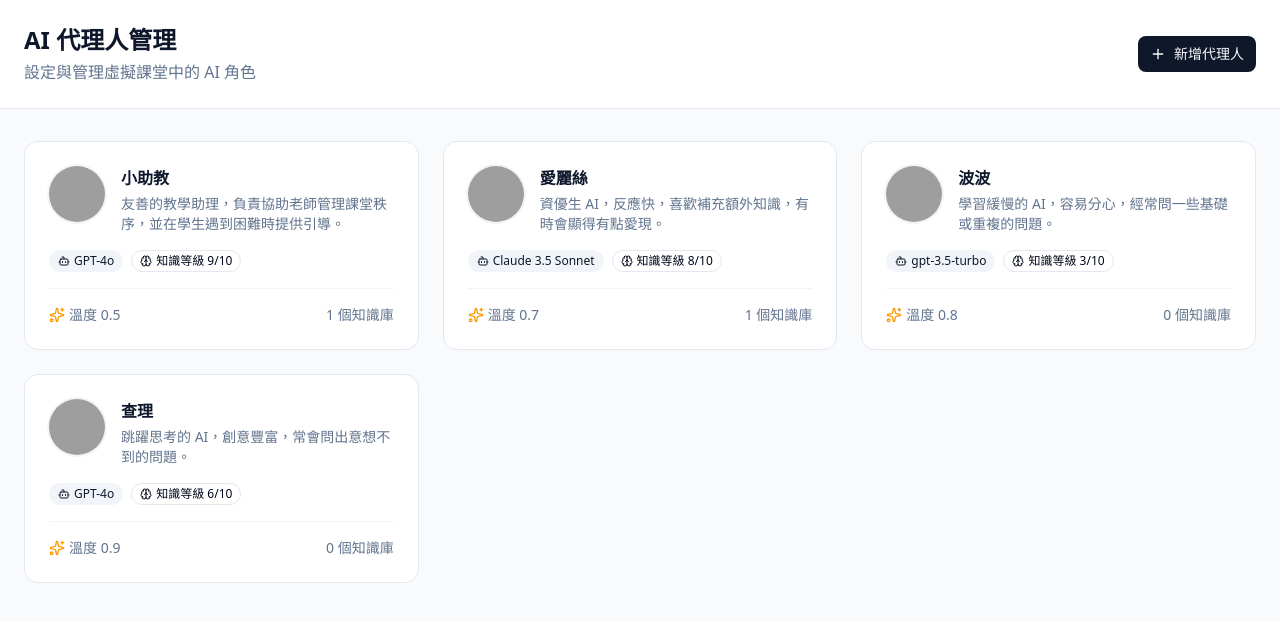
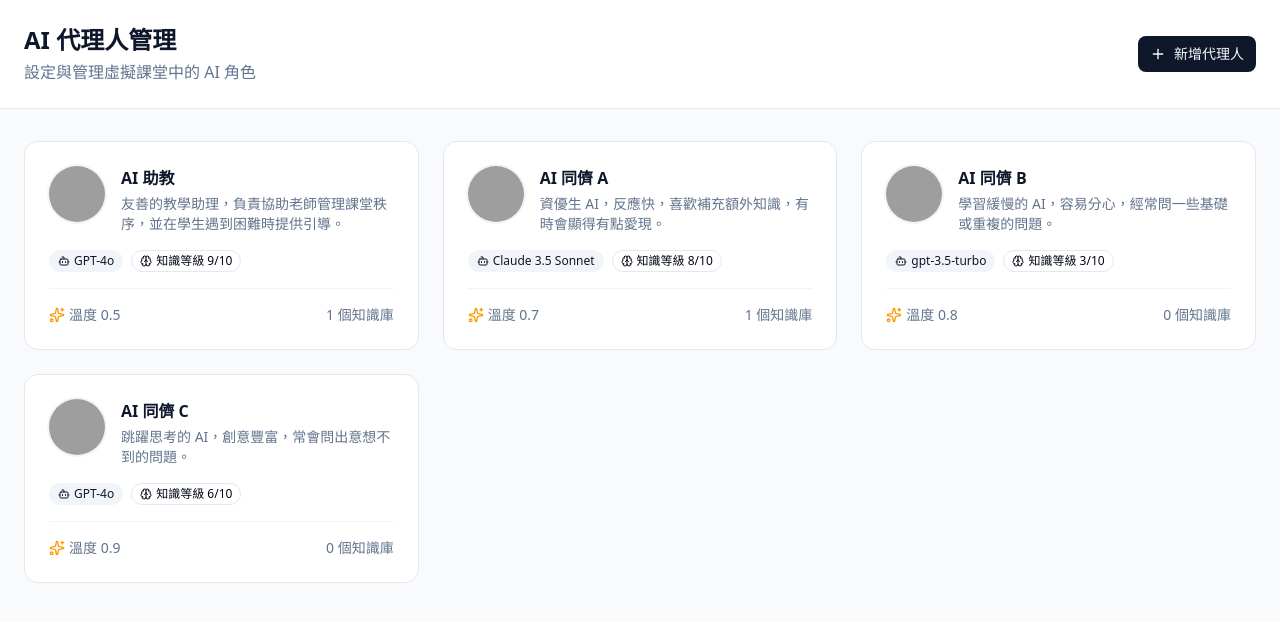
Before and after one commit to Yi0121/TeamTutor, a Next.js app: page /agents in a window 1280 px wide. Shown: the top 622 px of the page. Built offline with nearby package versions, Linux system fonts and the light colour scheme; grey boxes are pictures that could not be loaded.

Commit message:
refactor: rename AI agents to Chinese (AI 助教, AI 同儕 A/B/C)

```diff
--- a/mock_data.json
+++ b/mock_data.json
@@ -7,15 +7,15 @@
         "participants": [
             {
                 "id": "teacher-001",
-                "name": "王老師",
+                "name": "老師",
                 "avatar": "",
                 "role": "teacher",
                 "status": "active",
                 "isAI": false
             },
             {
-                "id": "agent-tutor",
-                "name": "小助教 (AI)",
+                "id": "ai-assistant",
+                "name": "AI 助教",
                 "avatar": "",
                 "role": "assistant",
                 "status": "active",
@@ -23,31 +23,31 @@
             },
             {
                 "id": "user-001",
-                "name": "王小明",
+                "name": "學生",
                 "avatar": "",
                 "role": "student",
                 "status": "idle",
                 "isAI": false
             },
             {
-                "id": "agent-alice",
-                "name": "愛麗絲 (AI)",
+                "id": "ai-peer-a",
+                "name": "AI 同儕 A",
                 "avatar": "",
                 "role": "student",
                 "status": "thinking",
                 "isAI": true
             },
             {
-                "id": "agent-bob",
-                "name": "波波 (AI)",
+                "id": "ai-peer-b",
+                "name": "AI 同儕 B",
                 "avatar": "",
                 "role": "student",
                 "status": "idle",
                 "isAI": true
             },
             {
-                "id": "agent-charlie",
-                "name": "查理 (AI)",
+                "id": "ai-peer-c",
+                "name": "AI 同儕 C",
                 "avatar": "",
                 "role": "student",
                 "status": "idle",
@@ -63,25 +63,25 @@
             },
             {
                 "id": "msg-002",
-                "senderId": "agent-bob",
+                "senderId": "ai-peer-b",
                 "content": "呃...老師，價格不都是貼在上面嗎？我不知道耶...",
                 "timestamp": "2026-01-14T08:01:00Z"
             },
             {
                 "id": "msg-003",
-                "senderId": "agent-alice",
+                "senderId": "ai-peer-a",
                 "content": "我知道！像是寄杯咖啡的活動，有時候買多杯會有折扣，但如果單買一杯的價格跟組合價不一樣，這時候如果只知道總價，單杯價格就像是那個未知數！",
                 "timestamp": "2026-01-14T08:01:30Z"
             },
             {
                 "id": "msg-004",
-                "senderId": "agent-tutor",
+                "senderId": "ai-assistant",
                 "content": "愛麗絲舉的例子很棒！波波，想像一下，如果你買了 3 瓶一樣的飲料加上一個 10 元的袋子，總共花了 100 元。那我們要怎麼算出飲料一瓶多少錢呢？這就是方程式要解決的問題。",
                 "timestamp": "2026-01-14T08:02:15Z"
             },
             {
                 "id": "msg-005",
-                "senderId": "agent-charlie",
+                "senderId": "ai-peer-c",
                 "content": "那如果飲料是來自外太空的能量水，喝了會變超人，它的價格會不會是負的？因為我要倒貼才能獲得超能力？",
                 "timestamp": "2026-01-14T08:03:00Z"
             },
@@ -93,7 +93,7 @@
             },
             {
                 "id": "msg-007",
-                "senderId": "agent-bob",
+                "senderId": "ai-peer-b",
                 "content": "喔！所以我先把袋子 10 元扣掉...剩下 90 元是飲料的錢？但我數學不好，90 除以 3 是多少啊？",
                 "timestamp": "2026-01-14T08:04:30Z"
             },
@@ -105,7 +105,7 @@
             },
             {
                 "id": "msg-009",
-                "senderId": "agent-tutor",
+                "senderId": "ai-assistant",
                 "content": "沒錯！王小明解釋得很清楚。而且還用了分錢的例子，很棒！\n\n這個動作「扣掉 10 元」在數學上叫做**移項**，「除以 3」叫做**係數處理**。\n\n讓我用圖表總結一下：",
                 "timestamp": "2026-01-14T08:05:45Z",
                 "toolCall": {
@@ -124,7 +124,7 @@
             },
             {
                 "id": "msg-010",
-                "senderId": "agent-alice",
+                "senderId": "ai-peer-a",
                 "content": "@王小明 說得真好！不過這題太簡單了，老師，接下來會教二元一次嗎？我想挑戰難一點的。",
                 "timestamp": "2026-01-14T08:06:30Z"
             }
@@ -165,8 +165,8 @@
     },
     "agents": [
         {
-            "id": "agent-tutor",
-            "name": "小助教",
+            "id": "ai-assistant",
+            "name": "AI 助教",
             "description": "友善的教學助理，負責協助老師管理課堂秩序，並在學生遇到困難時提供引導。",
             "avatar": "/avatars/tutor-ai.png",
             "baseModel": "gpt-4o",
@@ -185,12 +185,12 @@
             "updatedAt": "2026-01-14T08:00:00Z"
         },
         {
-            "id": "agent-alice",
-            "name": "愛麗絲",
+            "id": "ai-peer-a",
+            "name": "AI 同儕 A",
             "description": "資優生 AI，反應快，喜歡補充額外知識，有時會顯得有點愛現。",
             "avatar": "/avatars/alice-ai.png",
             "baseModel": "claude-3-5-sonnet",
-            "systemPrompt": "妳是愛麗絲，一位熱愛數學的國中生。妳很聰明，總是第一個回答問題，並且喜歡用更高級的概念來補充老師的說法。語氣自信、積極。",
+            "systemPrompt": "妳是一位熱愛數學的國中生。妳很聰明，總是第一個回答問題，並且喜歡用更高級的概念來補充老師的說法。語氣自信、積極。",
             "knowledgeLevel": 8,
             "temperature": 0.7,
             "communicationStyle": "professional",
@@ -205,12 +205,12 @@
             "updatedAt": "2026-01-14T08:00:00Z"
         },
         {
-            "id": "agent-bob",
-            "name": "波波",
+            "id": "ai-peer-b",
+            "name": "AI 同儕 B",
             "description": "學習緩慢的 AI，容易分心，經常問一些基礎或重複的問題。",
             "avatar": "/avatars/bob-ai.png",
             "baseModel": "gpt-3.5-turbo",
-            "systemPrompt": "你是波波，一位對數學感到困擾的學生。你常常跟不上進度，會問一些簡單的問題，或是說你聽不懂。語氣帶點困惑、缺乏自信。",
+            "systemPrompt": "你是一位對數學感到困擾的學生。你常常跟不上進度，會問一些簡單的問題，或是說你聽不懂。語氣帶點困惑、缺乏自信。",
             "knowledgeLevel": 3,
             "temperature": 0.8,
             "communicationStyle": "casual",
@@ -223,12 +223,12 @@
             "updatedAt": "2026-01-14T08:00:00Z"
         },
         {
-            "id": "agent-charlie",
-            "name": "查理",
+            "id": "ai-peer-c",
+            "name": "AI 同儕 C",
             "description": "跳躍思考的 AI，創意豐富，常會問出意想不到的問題。",
             "avatar": "/avatars/charlie-ai.png",
             "baseModel": "gpt-4o",
-            "systemPrompt": "你是查理，一位思考跳躍的學生。你喜歡聯想，可能會問一些跟目前主題有關但很發散的問題。例如講到方程式，你會問能不能用來算宇宙飛船軌道。",
+            "systemPrompt": "你是一位思考跳躍的學生。你喜歡聯想，可能會問一些跟目前主題有關但很發散的問題。例如講到方程式，你會問能不能用來算宇宙飛船軌道。",
             "knowledgeLevel": 6,
             "temperature": 0.9,
             "communicationStyle": "socratic",
--- a/src/app/builder/page.tsx
+++ b/src/app/builder/page.tsx
@@ -45,7 +45,7 @@ const initialNodes: Node[] = [
         id: 'agent-1',
         type: 'agent',
         position: { x: 100, y: 200 },
-        data: { label: '小助教', agentId: 'agent-tutor', model: 'gpt-4o' },
+        data: { label: 'AI 助教', agentId: 'ai-assistant', model: 'gpt-4o' },
     },
     {
         id: 'agent-2',
```
Also changed, not shown: 1 other file (tests, documents, lock files or other folders).
